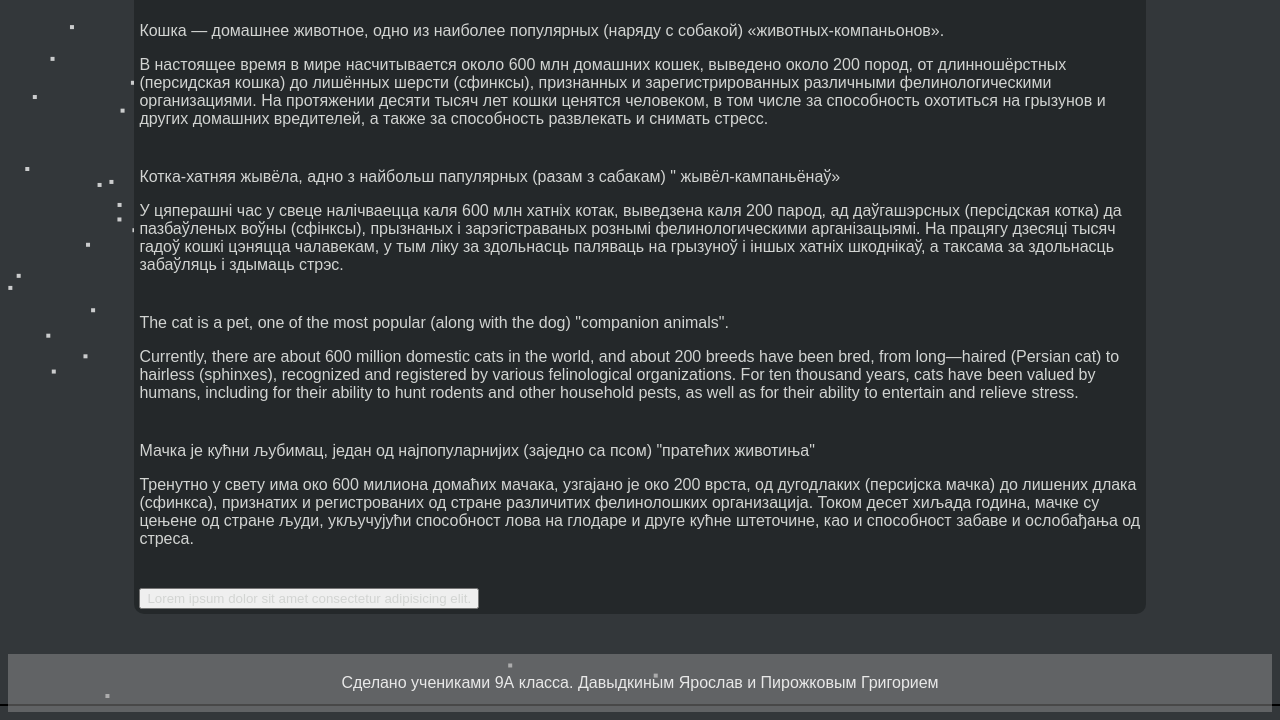
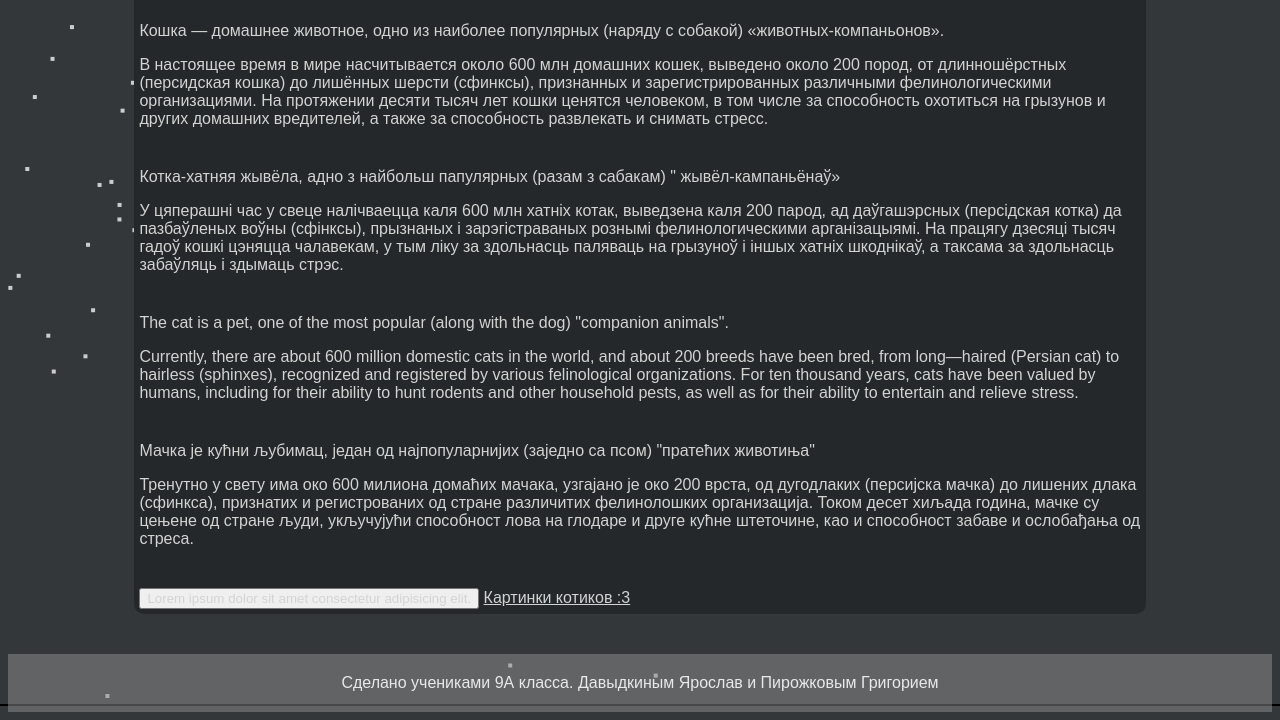
Before and after one commit to kiryD/kiryD.github.io, a plain HTML site: page index.html in a window 1280 px wide. Shown: the part 363-1083 px from the top of the page. Drawn offline with Linux system fonts and the light colour scheme; a web font is replaced by a local one.

Commit message:
Update index.html

```diff
--- a/index.html
+++ b/index.html
@@ -41,7 +41,7 @@
             Током десет хиљада година, мачке су цењене од стране људи, укључујући способност лова на глодаре и друге кућне штеточине, као и способност забаве и ослобађања од стреса.
         </section>
         <button>Lorem ipsum dolor sit amet consectetur adipisicing elit.</button>
-        <a href="kiryd.github.io/cats"></a>
+        <a href="kiryd.github.io/cats">Картинки котиков :3</a>
     </div>
     <footer>Сделано учениками 9А класса. Давыдкиным Ярослав и Пирожковым Григорием</footer>
 
```
